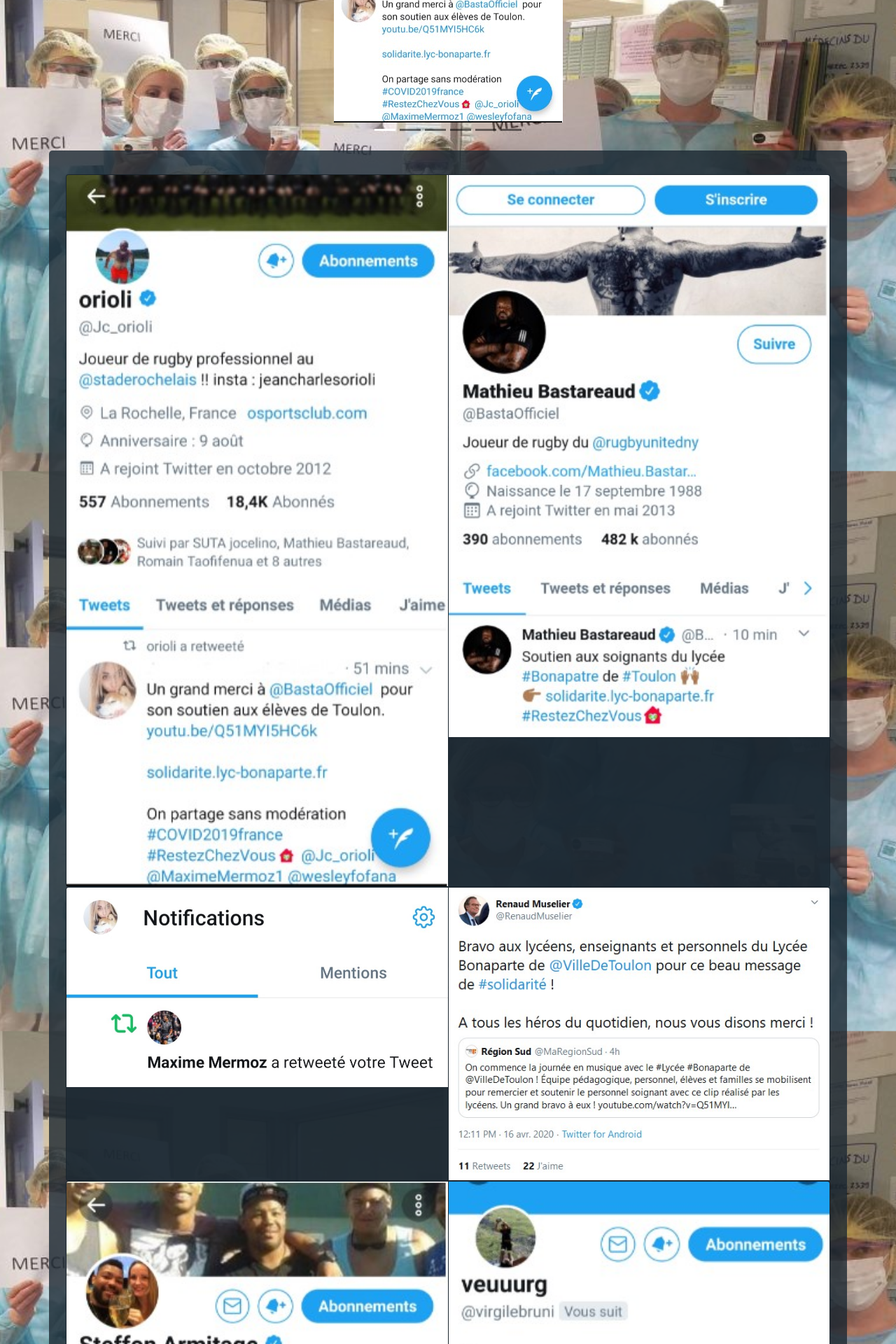
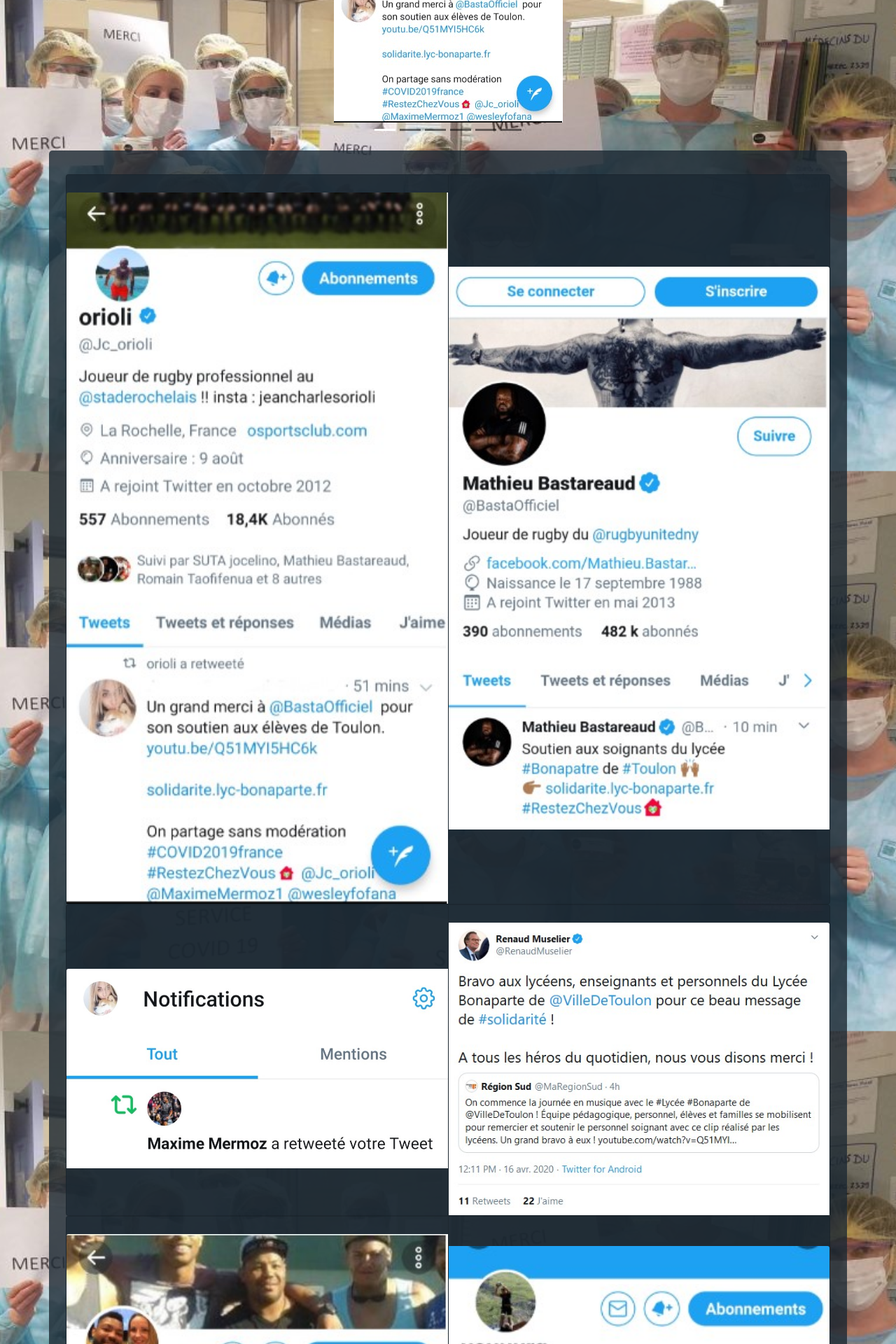
Before and after one commit to Nem-developing/projet-solidarite, a PHP site: the page made by pages/Ils vous soutiennent.php in a window 1280 px wide. Shown: the part 927-2847 px from the top of the page at 70% size. Run offline with PHP 8.4, Linux system fonts and the light colour scheme.

Commit message:
Alignement des images horizontalement.
+ Espacement entre elles.

```diff
--- a/css/css.css
+++ b/css/css.css
@@ -270,6 +270,9 @@ videos {
 
 div.card{
 background-color: rgba(28, 40, 51, 0.8) !important;
+    align-items: center;
+    justify-content: center;
+    padding-top: 25px;
 }
 
 
```
